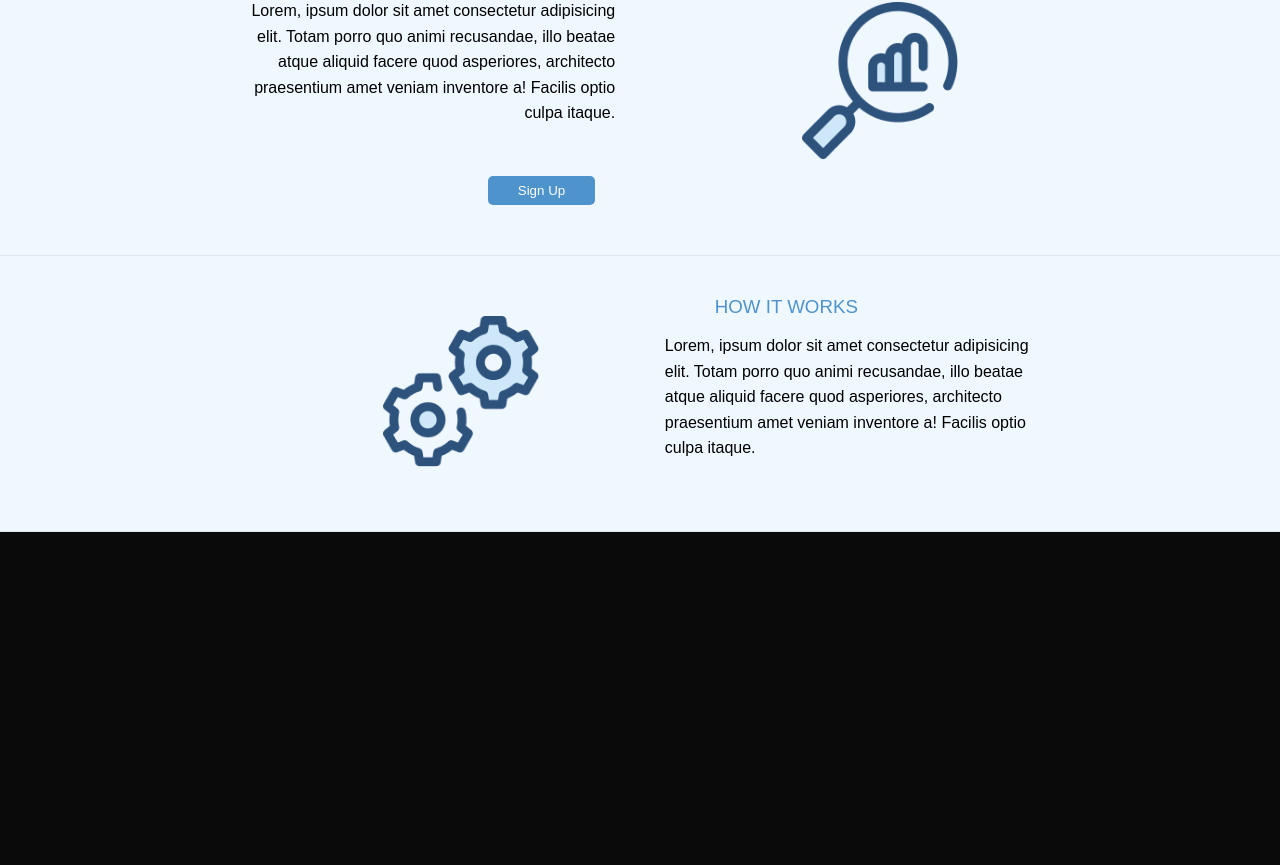
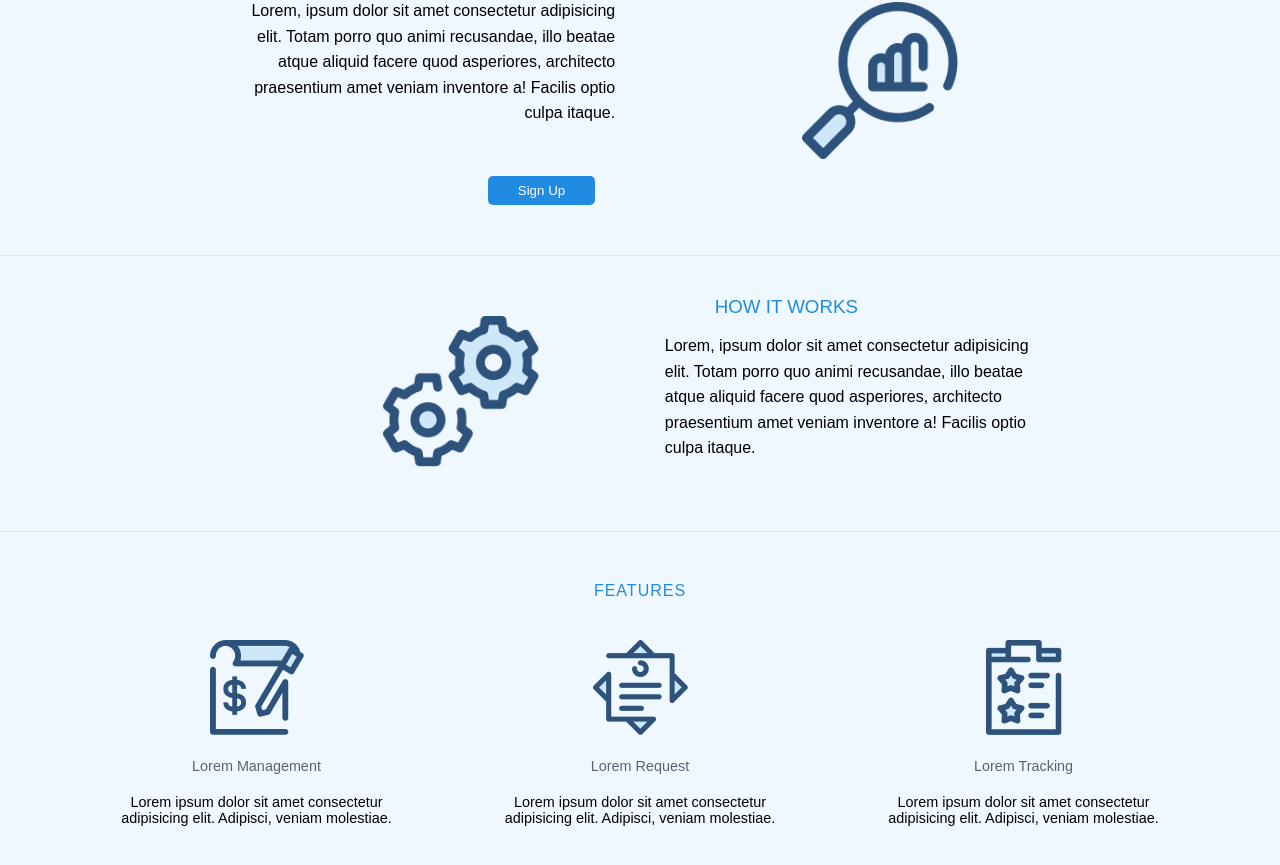
Before and after one commit to Akuchinyerenwa/InternCityHubClone2, a React (Vite) app: page / in a window 1280 px wide. Shown: the part 889-1754 px from the top of the page. Before the commit the page ends 1421 px from the top, so only its background shows below. Built offline with nearby package versions, Linux system fonts and the light colour scheme.

Commit message:
Add feature articles design with normal css

```diff
--- a/src/App.jsx
+++ b/src/App.jsx
@@ -1,4 +1,5 @@
 /* import "./App.css"; */
+import { Features } from "./Components/Features";
 import Header from "./Components/Header";
 import Hero from "./Components/Hero";
 import Info from "./Components/Info";
@@ -13,6 +14,7 @@ export default function App() {
       </div>
 
       <Info />
+      <Features />
     </div>
   );
 }
--- a/src/Components/Features.jsx
+++ b/src/Components/Features.jsx
@@ -0,0 +1,13 @@
+import { FeatureArticles } from "./FeaturesComponents/FeatureArticles";
+
+
+
+function Features() {
+  return (
+    <div>
+      <FeatureArticles />
+    </div>
+  )
+}
+
+export {Features};
--- /dev/null
+++ b/src/Components/FeaturesComponents/FeatureArticles.css
@@ -0,0 +1,17 @@
+.feature-articls {
+  padding: 50px;
+  text-align: center;
+}
+
+.feature-articls h4 {
+  margin-bottom: 30px;
+  font-weight: 500;
+  text-transform: uppercase;
+  letter-spacing: 1px;
+  color: #218be2;
+}
+
+.feature-articls > div {
+  display: flex;
+  justify-content: space-evenly;
+}
--- /dev/null
+++ b/src/Components/FeaturesComponents/FeatureArticles.jsx
@@ -0,0 +1,21 @@
+import "./FeatureArticles.css";
+import { DummyArticle } from "./FeatureArticlesComponents/DummyArticle";
+
+
+function FeatureArticles() {
+  return (
+    <div className="feature-articls">
+      <h4>Features</h4>
+
+      <div>
+        <DummyArticle image="../image/invoice.png" title="Lorem Management" description="Lorem ipsum dolor sit amet consectetur adipisicing elit. Adipisci, veniam molestiae." />
+
+        <DummyArticle image="../image/notes.png" title="Lorem Request" description="Lorem ipsum dolor sit amet consectetur adipisicing elit. Adipisci, veniam molestiae." />
+
+        <DummyArticle image="../image/skills.png" title="Lorem Tracking" description="Lorem ipsum dolor sit amet consectetur adipisicing elit. Adipisci, veniam molestiae." />
+      </div>
+    </div>
+  )
+}
+
+export {FeatureArticles};
--- /dev/null
+++ b/src/Components/FeaturesComponents/FeatureArticlesComponents/DummyArticle.css
@@ -0,0 +1,18 @@
+.dummy-article {
+  width: 30%;
+  padding: 10px 25px;
+  font-size: .9rem;
+}
+
+.dummy-article img {
+  margin-bottom: 20px;
+}
+
+.title-root {
+  margin-bottom: 20px;
+  color: #556475;
+}
+
+.description-root {
+  margin-bottom: 100px;
+}
--- /dev/null
+++ b/src/Components/FeaturesComponents/FeatureArticlesComponents/DummyArticle.jsx
@@ -0,0 +1,14 @@
+import "./DummyArticle.css";
+
+
+function DummyArticle({image, title, description}) {
+  return (
+    <div className="dummy-article">
+      <img src={image} alt="" />
+      <p className="title-root">{title}</p>
+      <p className="description-root">{description}</p>
+    </div>
+  )
+}
+
+export {DummyArticle};
--- a/src/Components/InfoComponents/InfoTemplatesComponents/About.css
+++ b/src/Components/InfoComponents/InfoTemplatesComponents/About.css
@@ -5,7 +5,7 @@
 }
 
 .about-root h3 {
-  color: #4e93cb;
+  color: #218be2;
   padding: 0 20px;
   margin-bottom: 15px;
   text-transform: uppercase;
@@ -23,7 +23,7 @@
   padding: 7px 30px;
   border: none;
   border-radius: 5px;
-  background-color: #4e93cb;
+  background-color: #218be2;
   color: #fff;
   margin-right: 20px;
   margin-bottom: 30px;
--- a/src/Components/InfoComponents/InfoTemplatesComponents/HowItWork.css
+++ b/src/Components/InfoComponents/InfoTemplatesComponents/HowItWork.css
@@ -5,7 +5,7 @@
 }
 
 .how-it-work-root h3 {
-  color: #4e93cb;
+  color: #218be2;
   padding: 0 50px;
   margin-bottom: 15px;
   text-transform: uppercase;
```
